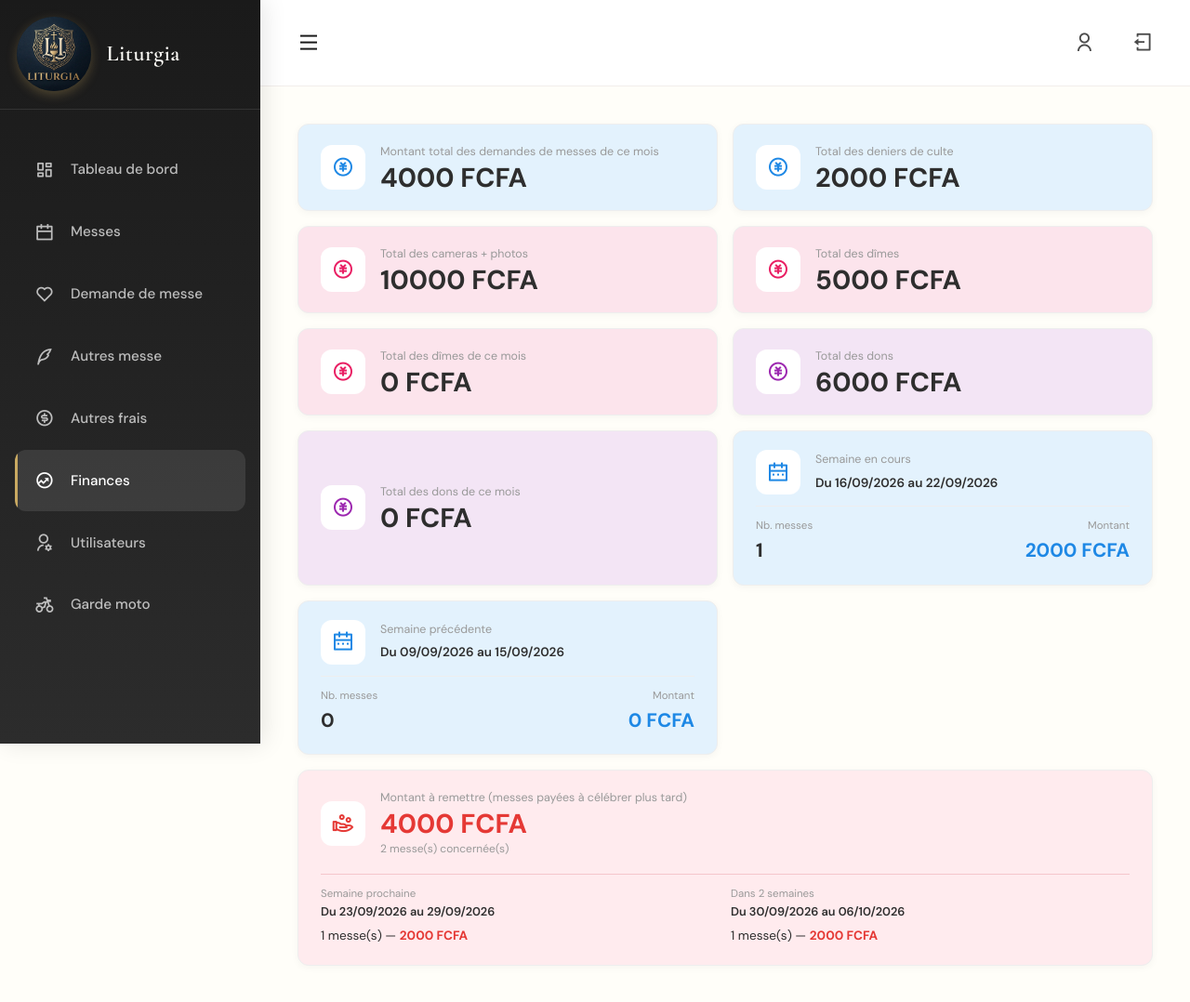
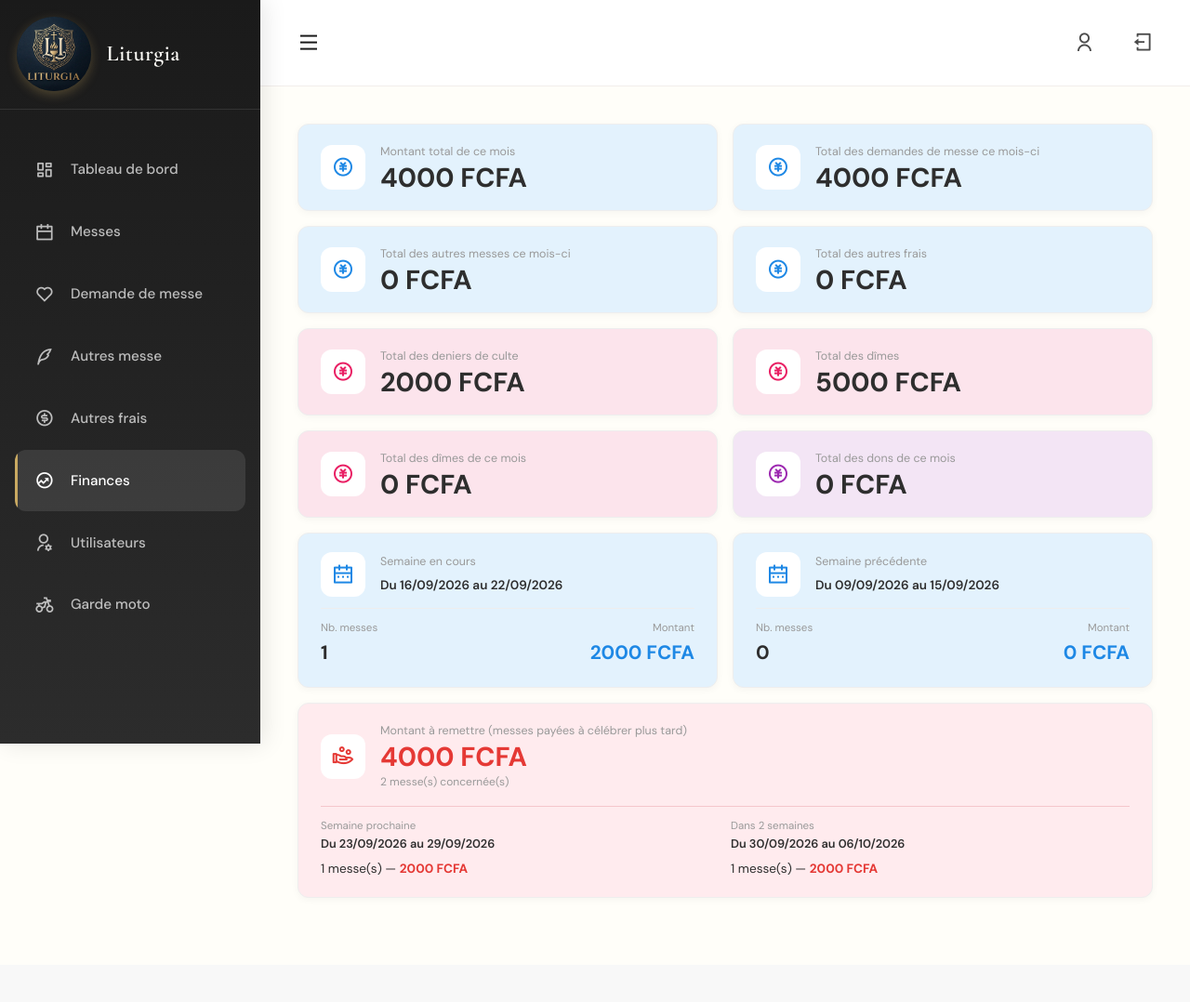
Before and after one commit to Orden-Ktn/liturgia, a Django app: page /dashboard/finance/ in a window 1280 px wide. Shown: the top 1078 px of the page at 93% size. After the commit the page ends 965 px from the top, so only its background shows below. Run offline with Django 5.2, Linux system fonts and the light colour scheme; a user stored in the database is signed in; data comes from the database, SQL or seed files in the repository; both versions use the stored data as it was after the commit; some libraries are stand-ins or nearby versions.

Commit message:
update finance code

```diff
--- a/dashboard/templates/finance.html
+++ b/dashboard/templates/finance.html
@@ -11,7 +11,7 @@
                 <i class="ri-money-cny-circle-line" style="font-size: 1.5rem; color: #1e88e5;"></i>
             </div>
             <div>
-                <p style="font-size: 0.78rem; color: #999; margin: 0 0 0.2rem;">Montant total des demandes de messes de ce mois</p>
+                <p style="font-size: 0.78rem; color: #999; margin: 0 0 0.2rem;">Montant total de ce mois</p>
                 <p style="font-size: 1.8rem; font-weight: 700; margin: 0; color: #2e2e2e; line-height: 1;">{{ montant_ce_mois|floatformat:0 }} FCFA</p>
             </div>
         </div>
@@ -21,8 +21,28 @@
                 <i class="ri-money-cny-circle-line" style="font-size: 1.5rem; color: #1e88e5;"></i>
             </div>
             <div>
-                <p style="font-size: 0.78rem; color: #999; margin: 0 0 0.2rem;">Total des deniers de culte</p>
-                <p style="font-size: 1.8rem; font-weight: 700; margin: 0; color: #2e2e2e; line-height: 1;">{{ total_denier_culte|floatformat:0 }} FCFA</p>
+                <p style="font-size: 0.78rem; color: #999; margin: 0 0 0.2rem;">Total des demandes de messe ce mois-ci</p>
+                <p style="font-size: 1.8rem; font-weight: 700; margin: 0; color: #2e2e2e; line-height: 1;">{{ montant_messes_demandees_ce_mois|floatformat:0 }} FCFA</p>
+            </div>
+        </div>
+
+        <div class="stat-card" style="background: #e3f2fd; border-radius: 12px; padding: 1.25rem 1.5rem; border: 1px solid #eee; display: flex; align-items: center; gap: 1rem; box-shadow: 0 2px 8px rgba(0,0,0,0.04);">
+            <div style="width: 48px; height: 48px; border-radius: 12px; background: #fff; display: flex; align-items: center; justify-content: center; flex-shrink: 0;">
+                <i class="ri-money-cny-circle-line" style="font-size: 1.5rem; color: #1e88e5;"></i>
+            </div>
+            <div>
+                <p style="font-size: 0.78rem; color: #999; margin: 0 0 0.2rem;">Total des autres messes ce mois-ci</p>
+                <p style="font-size: 1.8rem; font-weight: 700; margin: 0; color: #2e2e2e; line-height: 1;">{{ montant_autre_messe_ce_mois|floatformat:0 }} FCFA</p>
+            </div>
+        </div>
+
+        <div class="stat-card" style="background: #e3f2fd; border-radius: 12px; padding: 1.25rem 1.5rem; border: 1px solid #eee; display: flex; align-items: center; gap: 1rem; box-shadow: 0 2px 8px rgba(0,0,0,0.04);">
+            <div style="width: 48px; height: 48px; border-radius: 12px; background: #fff; display: flex; align-items: center; justify-content: center; flex-shrink: 0;">
+                <i class="ri-money-cny-circle-line" style="font-size: 1.5rem; color: #1e88e5;"></i>
+            </div>
+            <div>
+                <p style="font-size: 0.78rem; color: #999; margin: 0 0 0.2rem;">Total des autres frais</p>
+                <p style="font-size: 1.8rem; font-weight: 700; margin: 0; color: #2e2e2e; line-height: 1;">{{ total_autres_frais_ce_mois|floatformat:0 }} FCFA</p>
             </div>
         </div>
 
@@ -31,8 +51,8 @@
                 <i class="ri-money-cny-circle-line" style="font-size: 1.5rem; color: #e91e63;"></i>
             </div>
             <div>
-                <p style="font-size: 0.78rem; color: #999; margin: 0 0 0.2rem;">Total des cameras + photos</p>
-                <p style="font-size: 1.8rem; font-weight: 700; margin: 0; color: #2e2e2e; line-height: 1;">{{ total_camera_photo|floatformat:0 }} FCFA</p>
+                <p style="font-size: 0.78rem; color: #999; margin: 0 0 0.2rem;">Total des deniers de culte</p>
+                <p style="font-size: 1.8rem; font-weight: 700; margin: 0; color: #2e2e2e; line-height: 1;">{{ total_denier_culte|floatformat:0 }} FCFA</p>
             </div>
         </div>
 
@@ -53,16 +73,6 @@
             <div>
                 <p style="font-size: 0.78rem; color: #999; margin: 0 0 0.2rem;">Total des dîmes de ce mois</p>
                 <p style="font-size: 1.8rem; font-weight: 700; margin: 0; color: #2e2e2e; line-height: 1;">{{ total_dime_ce_mois|floatformat:0 }} FCFA</p>
-            </div>
-        </div>
-
-        <div class="stat-card" style="background: #f3e5f5; border-radius: 12px; padding: 1.25rem 1.5rem; border: 1px solid #eee; display: flex; align-items: center; gap: 1rem; box-shadow: 0 2px 8px rgba(0,0,0,0.04);">
-            <div style="width: 48px; height: 48px; border-radius: 12px; background: #fff; display: flex; align-items: center; justify-content: center; flex-shrink: 0;">
-                <i class="ri-money-cny-circle-line" style="font-size: 1.5rem; color: #9c27b0;"></i>
-            </div>
-            <div>
-                <p style="font-size: 0.78rem; color: #999; margin: 0 0 0.2rem;">Total des dons</p>
-                <p style="font-size: 1.8rem; font-weight: 700; margin: 0; color: #2e2e2e; line-height: 1;">{{ total_don|floatformat:0 }} FCFA</p>
             </div>
         </div>
 
--- a/dashboard/views.py
+++ b/dashboard/views.py
@@ -210,6 +210,7 @@ def finance(request):
     ).aggregate(total=Sum("montant"))["total"] or 0
 
     montant_ce_mois = montant_messes_ce_mois_sans_doublon + montant_autre_messe_ce_mois + total_autres_frais_ce_mois
+
     # ===== SEMAINE EN COURS + SEMAINE PRÉCÉDENTE (compte, mercredi -> mardi) =====
     semaines = []
     for offset in [0, 1]:  # 0 = en cours, 1 = précédente
@@ -252,6 +253,7 @@ def finance(request):
         "total_don_ce_mois":            total_don_ce_mois,
         "total_camera_photo":           total_camera_photo,
         "montant_messe_cette_semaine":  montant_messe_cette_semaine,
+        "total_autres_frais_ce_mois":   total_autres_frais_ce_mois,
         # ===== NOUVEAU : semaines actuelle/précédente + surplus à venir =====
         "semaines":                     semaines,
         "semaines_avenir":              semaines_avenir,
```
Also changed, not shown: db.sqlite3.
